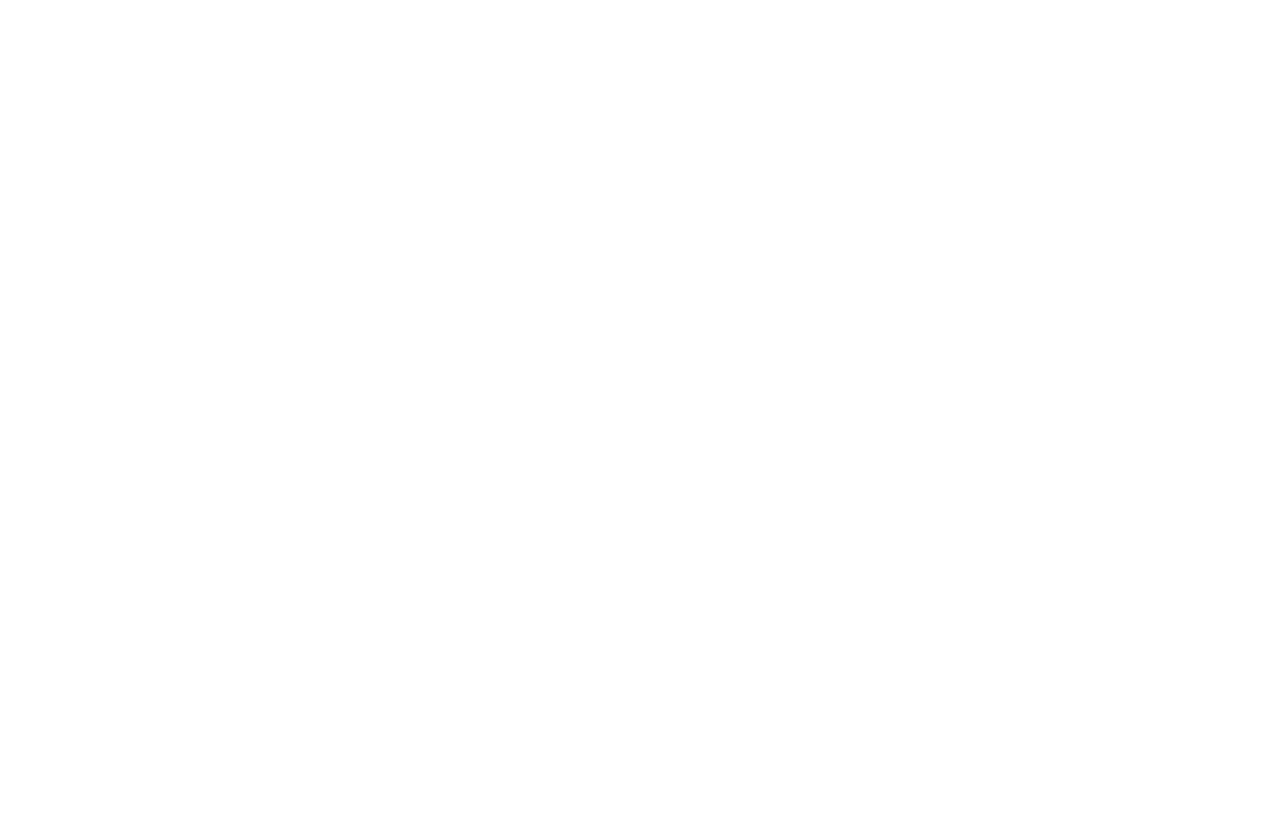
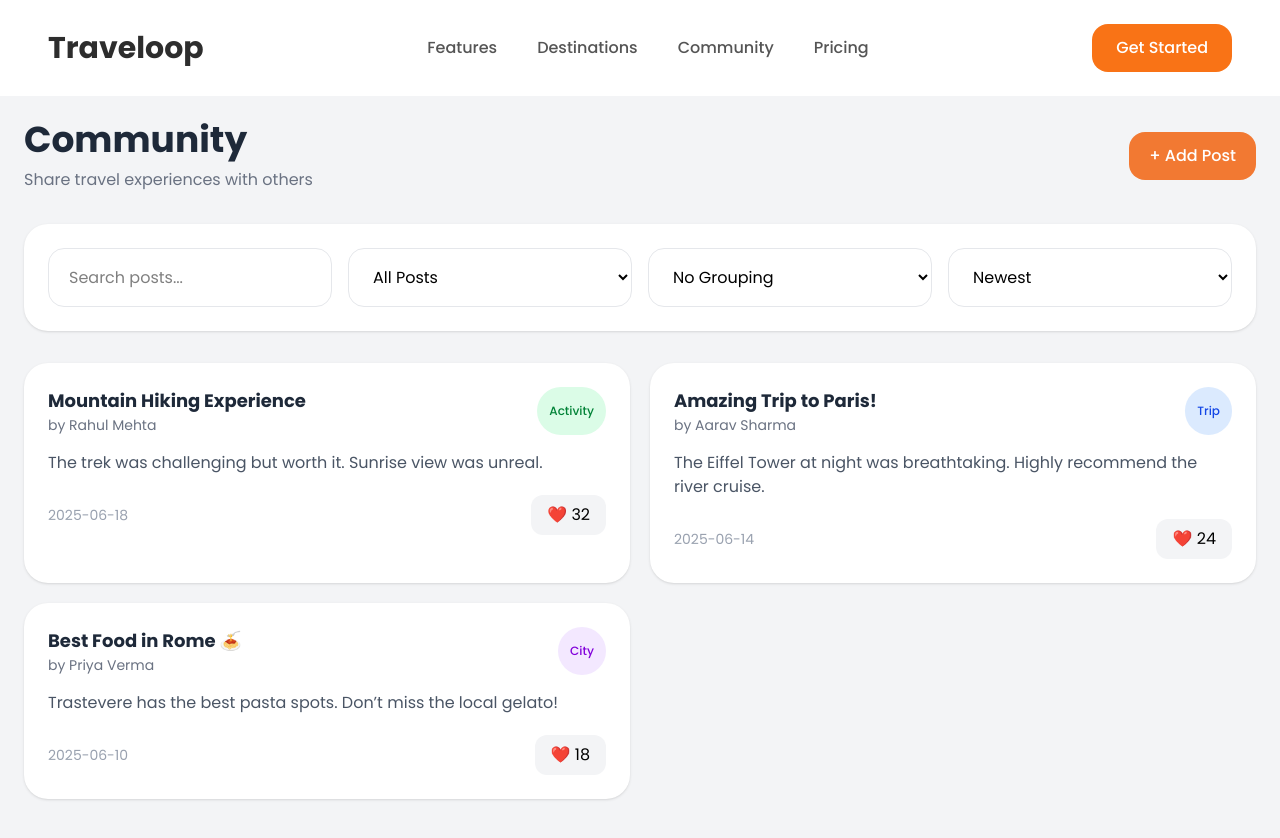
Before and after one commit to Mangi09/Odoo, a React (Vite) app in the folder client/: page /community in a window 1280 px wide. Before the commit this address had no page. Shown: the top 838 px of the page. Before the commit the page ends 800 px from the top, so only its background shows below. Built offline with nearby package versions, Linux system fonts and the light colour scheme.

Commit message:
add community

```diff
--- a/client/src/App.jsx
+++ b/client/src/App.jsx
@@ -8,6 +8,7 @@
 import AdminLayout from "./layouts/AdminLayout";
 import AdminPanel from "./pages/AdminPanel";
 import Tips from "./pages/Tips";
+import Community from "./pages/Community";
 
 function App() {
   return (
@@ -19,6 +20,7 @@
         <Route path="/register" element={<Register />} />
         <Route path="/login" element={<Login />} />
         <Route path='/tips' element={<Tips />} />
+        <Route path='/community' element={<Community />} />
       </Route>
 
       {/* Admin Layout */}
--- /dev/null
+++ b/client/src/pages/Community.jsx
@@ -0,0 +1,358 @@
+import React, { useMemo, useState } from "react";
+
+/* =========================
+   POST TYPES
+========================= */
+
+const POST_TYPES = {
+  trip: "Trip",
+  activity: "Activity",
+  city: "City",
+};
+
+/* =========================
+   INITIAL POSTS
+========================= */
+
+const initialPosts = [
+  {
+    id: 1,
+    user: "Aarav Sharma",
+    title: "Amazing Trip to Paris!",
+    content:
+      "The Eiffel Tower at night was breathtaking. Highly recommend the river cruise.",
+    type: "trip",
+    likes: 24,
+    date: "2025-06-14",
+  },
+  {
+    id: 2,
+    user: "Priya Verma",
+    title: "Best Food in Rome 🍝",
+    content:
+      "Trastevere has the best pasta spots. Don’t miss the local gelato!",
+    type: "city",
+    likes: 18,
+    date: "2025-06-10",
+  },
+  {
+    id: 3,
+    user: "Rahul Mehta",
+    title: "Mountain Hiking Experience",
+    content:
+      "The trek was challenging but worth it. Sunrise view was unreal.",
+    type: "activity",
+    likes: 32,
+    date: "2025-06-18",
+  },
+];
+
+/* =========================
+   POST CARD
+========================= */
+
+const PostCard = ({ post, onLike }) => {
+  return (
+    <div className="bg-white rounded-3xl p-6 shadow-sm hover:shadow-md transition">
+      <div className="flex justify-between">
+        <div>
+          <h3 className="text-lg font-bold text-gray-800">
+            {post.title}
+          </h3>
+          <p className="text-sm text-gray-500">by {post.user}</p>
+        </div>
+
+        <span
+        className={`inline-flex items-center justify-center px-3 py-1 text-xs font-medium rounded-full capitalize ${typeStyles[post.type]}`}
+        >
+        {POST_TYPES[post.type]}
+        </span>
+      </div>
+
+      <p className="text-gray-600 mt-4">{post.content}</p>
+
+      <div className="flex justify-between items-center mt-5">
+        <span className="text-sm text-gray-400">{post.date}</span>
+
+        <button
+          onClick={() => onLike(post.id)}
+          className="bg-gray-100 px-4 py-2 rounded-xl hover:bg-gray-200 transition"
+        >
+          ❤️ {post.likes}
+        </button>
+      </div>
+    </div>
+  );
+};
+
+const typeStyles = {
+  trip: "bg-blue-100 text-blue-700",
+  activity: "bg-green-100 text-green-700",
+  city: "bg-purple-100 text-purple-700",
+};
+
+/* =========================
+   COMMUNITY PAGE
+========================= */
+
+const Community = () => {
+  const [posts, setPosts] = useState(initialPosts);
+
+  const [search, setSearch] = useState("");
+  const [filter, setFilter] = useState("all");
+  const [groupBy, setGroupBy] = useState("none");
+  const [sortBy, setSortBy] = useState("newest");
+  const [isModalOpen, setIsModalOpen] = useState(false);
+
+  const [form, setForm] = useState({
+    title: "",
+    content: "",
+    type: "trip",
+    user: "You",
+  });
+
+  /* =========================
+     LIKE FUNCTION
+  ========================= */
+
+  const handleLike = (id) => {
+    setPosts((prev) =>
+      prev.map((p) =>
+        p.id === id ? { ...p, likes: p.likes + 1 } : p
+      )
+    );
+  };
+
+  /* =========================
+     ADD POST
+  ========================= */
+
+  const handleAddPost = () => {
+    if (!form.title || !form.content) return;
+
+    const newPost = {
+      id: Date.now(),
+      user: form.user,
+      title: form.title,
+      content: form.content,
+      type: form.type,
+      likes: 0,
+      date: new Date().toISOString().split("T")[0],
+    };
+
+    setPosts((prev) => [newPost, ...prev]);
+    setIsModalOpen(false);
+
+    setForm({
+      title: "",
+      content: "",
+      type: "trip",
+      user: "You",
+    });
+  };
+
+  /* =========================
+     PROCESS DATA
+  ========================= */
+
+  const processedPosts = useMemo(() => {
+    let data = [...posts];
+
+    data = data.filter(
+      (p) =>
+        p.title.toLowerCase().includes(search.toLowerCase()) ||
+        p.content.toLowerCase().includes(search.toLowerCase())
+    );
+
+    if (filter !== "all") {
+      data = data.filter((p) => p.type === filter);
+    }
+
+    if (sortBy === "newest") {
+      data.sort((a, b) => new Date(b.date) - new Date(a.date));
+    }
+
+    if (sortBy === "oldest") {
+      data.sort((a, b) => new Date(a.date) - new Date(b.date));
+    }
+
+    if (sortBy === "popular") {
+      data.sort((a, b) => b.likes - a.likes);
+    }
+
+    return data;
+  }, [posts, search, filter, sortBy]);
+
+  /* =========================
+     GROUPING
+  ========================= */
+
+  const groupedPosts = useMemo(() => {
+    if (groupBy === "type") {
+      return {
+        Trips: processedPosts.filter((p) => p.type === "trip"),
+        Activities: processedPosts.filter((p) => p.type === "activity"),
+        Cities: processedPosts.filter((p) => p.type === "city"),
+      };
+    }
+
+    return { All: processedPosts };
+  }, [processedPosts, groupBy]);
+
+  return (
+    <main className="min-h-screen bg-gray-100 p-6">
+
+      {/* HEADER */}
+      <div className="flex flex-col lg:flex-row lg:items-center lg:justify-between gap-4 mb-8">
+        <div>
+          <h1 className="text-4xl font-bold text-gray-800">
+            Community
+          </h1>
+          <p className="text-gray-500 mt-2">
+            Share travel experiences with others
+          </p>
+        </div>
+
+        <button
+          onClick={() => setIsModalOpen(true)}
+          className="bg-primary text-white px-5 py-3 rounded-2xl font-medium hover:bg-[#dd6a26] transition"
+        >
+          + Add Post
+        </button>
+      </div>
+
+      {/* =========================
+          CONTROL PANEL (ADMIN STYLE)
+      ========================= */}
+      <section className="bg-white rounded-3xl p-6 shadow-sm mb-8">
+        <div className="grid grid-cols-1 sm:grid-cols-2 xl:grid-cols-4 gap-4">
+
+          {/* SEARCH */}
+          <input
+            type="search"
+            placeholder="Search posts..."
+            value={search}
+            onChange={(e) => setSearch(e.target.value)}
+            className="w-full px-5 py-4 border border-gray-200 rounded-2xl focus:outline-none focus:ring-2 focus:ring-primary"
+          />
+
+          {/* FILTER */}
+          <select
+            value={filter}
+            onChange={(e) => setFilter(e.target.value)}
+            className="px-5 py-4 rounded-2xl border border-gray-200 outline-none"
+          >
+            <option value="all">All Posts</option>
+            <option value="trip">Trip</option>
+            <option value="activity">Activity</option>
+            <option value="city">City</option>
+          </select>
+
+          {/* GROUP */}
+          <select
+            value={groupBy}
+            onChange={(e) => setGroupBy(e.target.value)}
+            className="px-5 py-4 rounded-2xl border border-gray-200 outline-none"
+          >
+            <option value="none">No Grouping</option>
+            <option value="type">Group by Type</option>
+          </select>
+
+          {/* SORT */}
+          <select
+            value={sortBy}
+            onChange={(e) => setSortBy(e.target.value)}
+            className="px-5 py-4 rounded-2xl border border-gray-200 outline-none"
+          >
+            <option value="newest">Newest</option>
+            <option value="oldest">Oldest</option>
+            <option value="popular">Popular</option>
+          </select>
+        </div>
+      </section>
+
+      {/* POSTS */}
+      <section className="space-y-8">
+        {Object.entries(groupedPosts).map(([group, items]) => (
+          <div key={group}>
+            {groupBy === "type" && (
+              <h2 className="text-2xl font-bold mb-4 text-gray-700">
+                {group}
+              </h2>
+            )}
+
+            <div className="grid md:grid-cols-2 gap-5">
+              {items.map((post) => (
+                <PostCard
+                  key={post.id}
+                  post={post}
+                  onLike={handleLike}
+                />
+              ))}
+            </div>
+          </div>
+        ))}
+      </section>
+
+      {/* MODAL */}
+      {isModalOpen && (
+        <div className="fixed inset-0 bg-black/40 flex items-center justify-center p-4">
+          <div className="bg-white w-full max-w-lg rounded-3xl p-6">
+            <h2 className="text-2xl font-bold mb-4">
+              Add New Post
+            </h2>
+
+            <input
+              className="w-full border p-3 rounded-xl mb-3"
+              placeholder="Title"
+              value={form.title}
+              onChange={(e) =>
+                setForm({ ...form, title: e.target.value })
+              }
+            />
+
+            <textarea
+              className="w-full border p-3 rounded-xl mb-3"
+              placeholder="Content"
+              rows={4}
+              value={form.content}
+              onChange={(e) =>
+                setForm({ ...form, content: e.target.value })
+              }
+            />
+
+            <select
+              className="w-full border p-3 rounded-xl mb-3"
+              value={form.type}
+              onChange={(e) =>
+                setForm({ ...form, type: e.target.value })
+              }
+            >
+              <option value="trip">Trip</option>
+              <option value="activity">Activity</option>
+              <option value="city">City</option>
+            </select>
+
+            <div className="flex gap-3">
+              <button
+                onClick={handleAddPost}
+                className="bg-primary text-white px-5 py-2 rounded-xl"
+              >
+                Post
+              </button>
+
+              <button
+                onClick={() => setIsModalOpen(false)}
+                className="bg-gray-200 px-5 py-2 rounded-xl"
+              >
+                Cancel
+              </button>
+            </div>
+          </div>
+        </div>
+      )}
+    </main>
+  );
+};
+
+export default Community;
```
